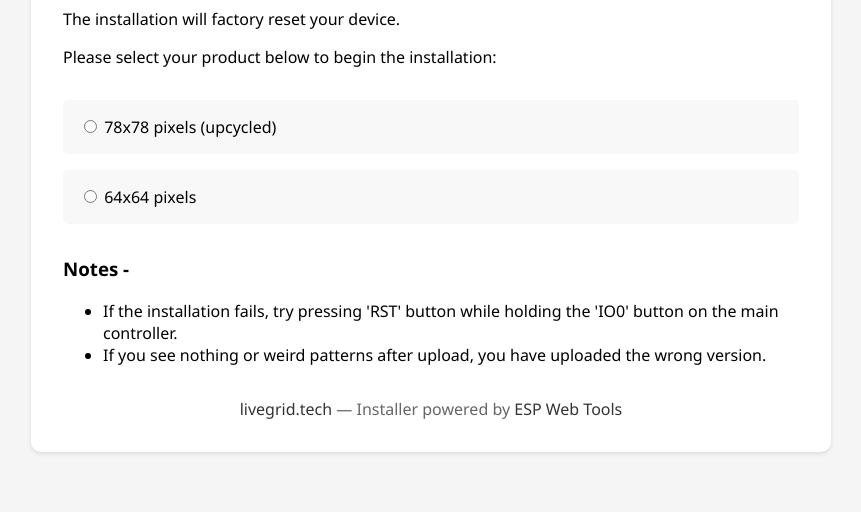
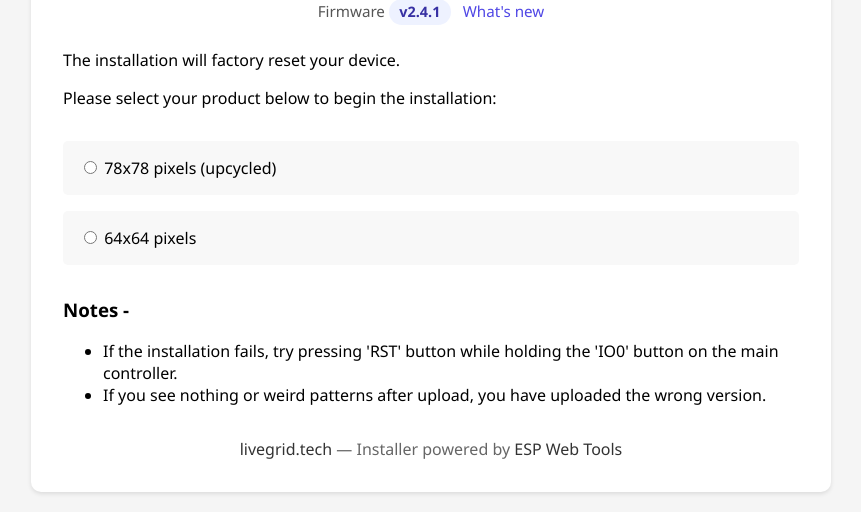
Before and after one commit to livegrid/Livegrid-Web-Installer, a plain HTML site: page index.html in a window 1280 px wide. Shown: the part 343-855 px from the top of the page, without its empty margins (209-1070 px from the left). Before the commit the page ends 815 px from the top, so only its background shows below. Drawn offline with Linux system fonts and the light colour scheme.

Commit message:
Update 78x78 and 64x64 firmware to v2.4.1 and display version on page

```diff
--- a/index.html
+++ b/index.html
@@ -27,7 +27,30 @@
         h1 {
             color: #333;
             text-align: center;
+            margin-bottom: 0.5rem;
+        }
+        .version-badge {
+            text-align: center;
             margin-bottom: 1.5rem;
+            color: #555;
+            font-size: 0.95rem;
+        }
+        .version-badge span {
+            display: inline-block;
+            background: #eef2ff;
+            color: #3730a3;
+            font-weight: 600;
+            padding: 0.2rem 0.65rem;
+            border-radius: 999px;
+            font-size: 0.9rem;
+        }
+        .version-badge a {
+            color: #4f46e5;
+            text-decoration: none;
+            margin-left: 0.5rem;
+        }
+        .version-badge a:hover {
+            text-decoration: underline;
         }
         .radios {
             list-style: none;
@@ -74,6 +97,10 @@
         <!-- Add logo -->
         <img src="livegrid_logo.svg" alt="Livegrid Logo" class="logo">
         <h1>Livegrid Web Installer</h1>
+        <p class="version-badge">
+            Firmware <span id="firmware-version">v2.4.1</span>
+            <a href="https://livegrid.github.io/changelog/" target="_blank" rel="noopener">What's new</a>
+        </p>
         <p>The installation will factory reset your device.</p>
         <p>Please select your product below to begin the installation:</p>
         <ul class="radios">
@@ -104,11 +131,26 @@
     </div>
     <!-- Keep the existing script -->
     <script>
+        const versionEl = document.getElementById('firmware-version');
+        function updateVersionFromManifest(manifestUrl) {
+            fetch(manifestUrl, { cache: 'no-cache' })
+                .then(r => r.ok ? r.json() : null)
+                .then(data => {
+                    if (data && data.version) {
+                        versionEl.textContent = `v${data.version}`;
+                    }
+                })
+                .catch(() => {});
+        }
+        updateVersionFromManifest('./manifest7878.json');
+
         document.querySelectorAll('input[name="type"]').forEach(radio =>
             radio.addEventListener("change", () => {
+                const manifestUrl = `./manifest${radio.value}.json`;
                 const button = document.querySelector('esp-web-install-button');
-                button.manifest = `./manifest${radio.value}.json`;
+                button.manifest = manifestUrl;
                 button.classList.remove('invisible');
+                updateVersionFromManifest(manifestUrl);
             }
         ));
     </script>
--- a/manifest6464.json
+++ b/manifest6464.json
@@ -1,6 +1,6 @@
 {
     "name": "Livegrid 64x64 installer",
-    "version": "2.4.0",
+    "version": "2.4.1",
     "builds": [
       {
         "chipFamily": "ESP32-S3",
--- a/manifest7878.json
+++ b/manifest7878.json
@@ -1,6 +1,6 @@
 {
     "name": "Livegrid 78x78 installer",
-    "version": "2.4.0",
+    "version": "2.4.1",
     "builds": [
       {
         "chipFamily": "ESP32-S3",
```
Also changed, not shown: 4 other files.
